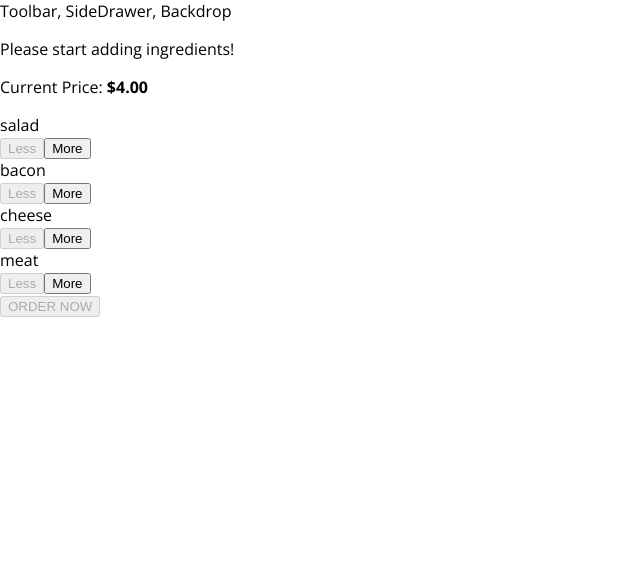
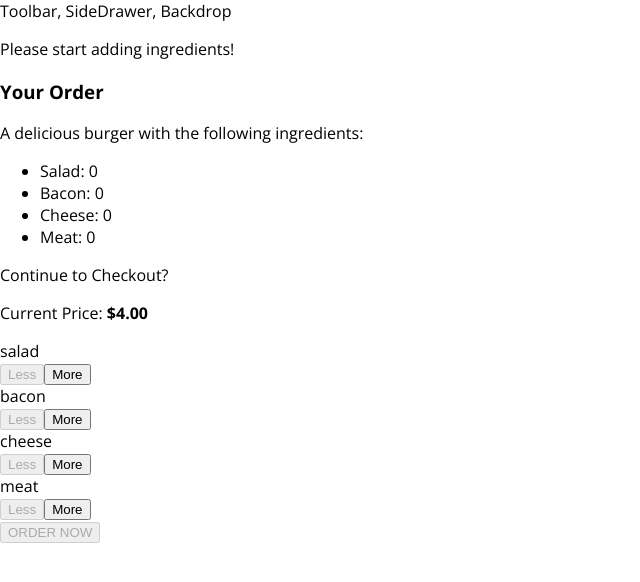
Before and after one commit to felipe-basina/reactjs, a React app in the folder burger-builder/: page / in a window 1280 px wide. Shown: the top 582 px of the page, without its empty margins (0-640 px from the left). Built offline with nearby package versions, Linux system fonts and the light colour scheme.

Commit message:
Adicionado componente modal e resumo de pedido.

```diff
--- /dev/null
+++ b/burger-builder/src/components/Burger/OrderSummary/OrderSummary.js
@@ -0,0 +1,23 @@
+import React from 'react';
+
+import Aux from '../../../hoc/Aux';
+
+const orderSummary = (props) => {
+    const ingredientSummary = Object.keys(props.ingredients)
+        .map((igKey, idx) => {
+            return <li key={idx}><span style={{textTransform: 'capitalize'}}>{igKey}</span>: {props.ingredients[igKey]}</li>
+        });
+
+    return (
+        <Aux>
+            <h3>Your Order</h3>
+            <p>A delicious burger with the following ingredients:</p>
+            <ul>
+                {ingredientSummary}
+            </ul>
+            <p>Continue to Checkout?</p>
+        </Aux>
+    );
+};
+
+export default orderSummary;
--- /dev/null
+++ b/burger-builder/src/components/UI/Modal/Modal.js
@@ -0,0 +1,11 @@
+import React from 'react';
+
+import classes from './Modal.css';
+
+const modal = (props) => (
+    <div className={classes.Modal}>
+        {props.children}
+    </div>
+);
+
+export default modal;
--- a/burger-builder/src/containers/BurgerBuilder/BurgerBuilder.js
+++ b/burger-builder/src/containers/BurgerBuilder/BurgerBuilder.js
@@ -3,6 +3,8 @@
 import Aux from './../../hoc/Aux';
 import Burger from './../../components/Burger/Burger';
 import BuildControls from './../../components/Burger/BuildControls/BuildControls';
+import Modal from './../../components/UI/Modal/Modal';
+import OrderSummary from './../../components/Burger/OrderSummary/OrderSummary';
 
 const INGREDIENT_PRICES = {
     salad: 0.5,
@@ -96,6 +98,9 @@
             <Aux>
                 <Burger
                     ingredients={this.state.ingredients} />
+                <Modal>
+                    <OrderSummary ingredients={this.state.ingredients} />
+                </Modal>
                 <BuildControls
                     ingredientAdded={this.addIngredientHandler}
                     ingredientRemoved={this.removeIngredientHandler}
```
